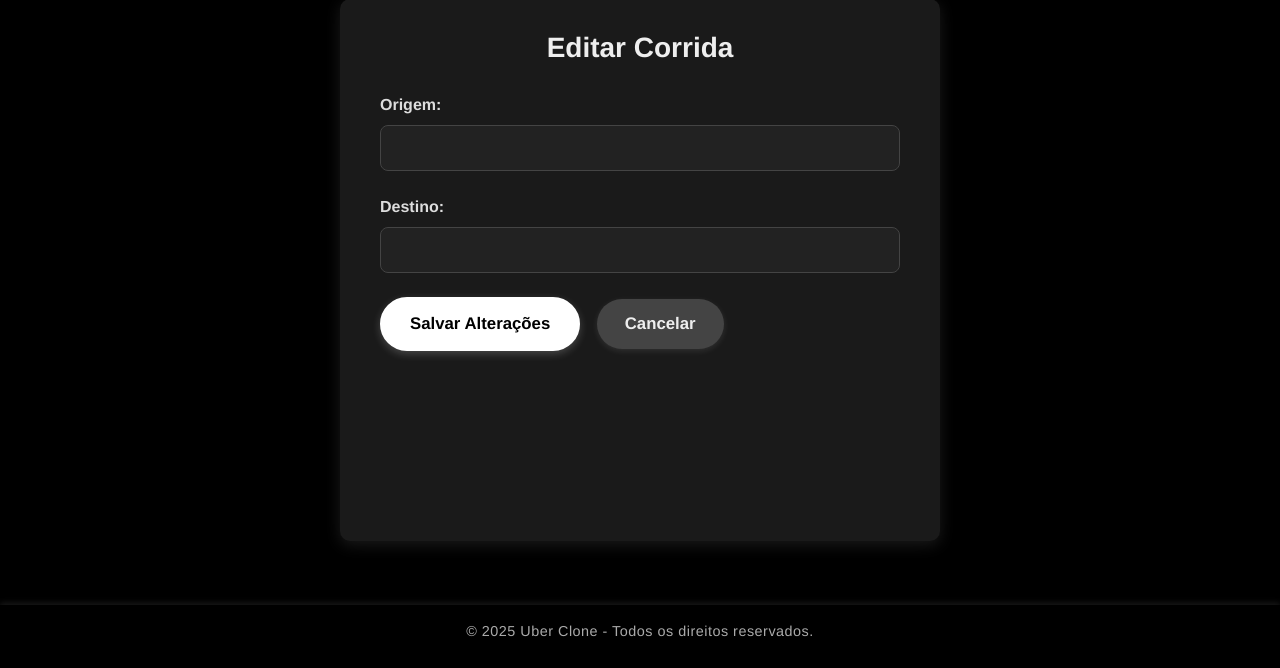
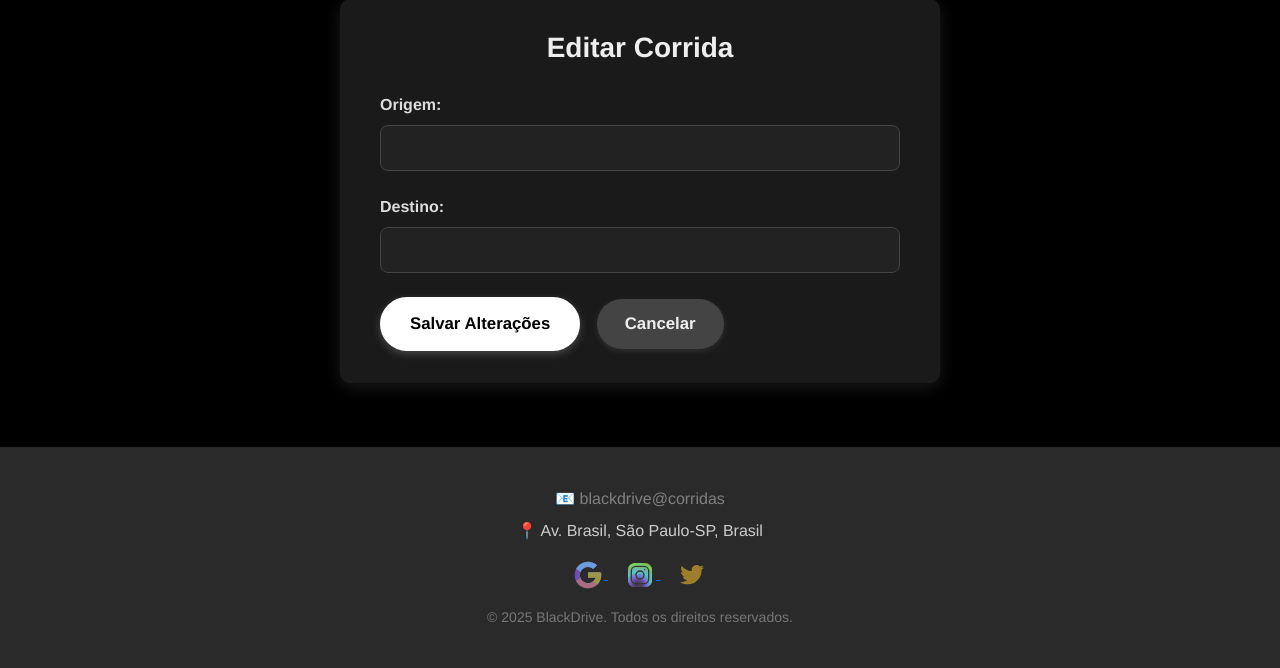
Before and after one commit to Gabrielbrrf/Trabalho-BRUNORIDE1, a PHP site: the page made by src/view/ClienteView/EditarCorrida.php in a window 1280 px wide. Shown: the part 141-809 px from the top of the page. Before the commit the page ends 778 px from the top, so only its background shows below. Run offline with PHP 8.4, Linux system fonts and the light colour scheme; the template is opened without the code that fills it, so the values that code supplies are empty; the visitor is signed in with stand-in values (Sample User, id 1).

Commit message:
Ajuste nos footer

```diff
--- a/src/view/ClienteView/EditarCorrida.php
+++ b/src/view/ClienteView/EditarCorrida.php
@@ -128,18 +128,58 @@
             text-decoration: none;
         }
 
-        /* Footer preto com texto branco */
-        footer {
-            background-color: #000;
-            color: #aaa;
-            text-align: center;
-            padding: 16px 20px;
-            margin-top: auto;
-            font-size: 0.9rem;
-            letter-spacing: 0.5px;
-            box-shadow: 0 -2px 6px rgb(255 255 255 / 0.1);
-        }
+                /* Rodapé */
+footer {
+    background-color: #2a2a2a;
+    color: #ccc;
+    text-align: center;
+    padding: 2rem 0;
+    width: 100%;
+}
 
+footer .container {
+    max-width: 1200px;
+    margin: 0 auto;
+}
+
+footer .contact-info p,
+footer .footer-copy {
+    margin: 0.5rem 0;
+}
+
+footer .footer-link {
+    color: #808080;
+    text-decoration: none;
+}
+
+footer .footer-link:hover {
+    color: #A9A9A9;
+    text-decoration: underline;
+}
+
+footer .social-icons {
+    margin: 1rem 0;
+}
+
+footer .social-icons a {
+    margin: 0 0.5rem;
+}
+
+footer .social-icons img {
+    width: 32px;
+    height: 32px;
+    filter: invert(80%) sepia(20%) hue-rotate(30deg);
+    transition: filter 0.3s;
+}
+
+footer .social-icons img:hover {
+    filter: invert(50%) sepia(90%) hue-rotate(10deg) brightness(1.2);
+}
+
+footer .footer-copy {
+    font-size: 0.875rem;
+    color: #777;
+}
         @media (max-width: 480px) {
             main.container {
                 margin: 2rem 1rem 3rem 1rem;
@@ -192,9 +232,26 @@
     </form>
 </main>
 
-<footer>
-    &copy; 2025 Uber Clone - Todos os direitos reservados.
-</footer>
+ <footer>
+        <div class="container">
+            <div class="contact-info">
+                <p>📧 <a href="mailto:blackdrive@corridas" class="footer-link">blackdrive@corridas</a></p>
+                <p>📍 Av. Brasil, São Paulo-SP, Brasil</p>
+            </div>
+            <div class="social-icons">
+                <a href="#" aria-label="Baixar no Google Play">
+                    <img src="../../style/icons/google-play.svg" alt="Google Play">
+                </a>
+                <a href="https://instagram.com/BlackDrive" target="_blank" aria-label="Instagram">
+                    <img src="../../style/icons/instagram.svg" alt="Instagram">
+                </a>
+                <a href="https://x.com/BlackDrive" target="_blank" aria-label="X">
+                    <img src="../../style/icons/x.svg" alt="X">
+                </a>
+            </div>
+            <p class="footer-copy">&copy; 2025 BlackDrive. Todos os direitos reservados.</p>
+        </div>
+    </footer>
 
 <script src="https://cdn.jsdelivr.net/npm/bootstrap@5.3.0/dist/js/bootstrap.bundle.min.js"></script>
 </body>
```
Also changed, not shown: src/view/ClienteView/CorridaConfirmada.php (+66 -4 lines), src/view/ClienteView/Dashboard.php (+40 -33 lines), src/view/ClienteView/HistoricoCorrida.php (+71 -9 lines), src/view/ClienteView/PerfilPassageiro.php (+15 -9 lines).
